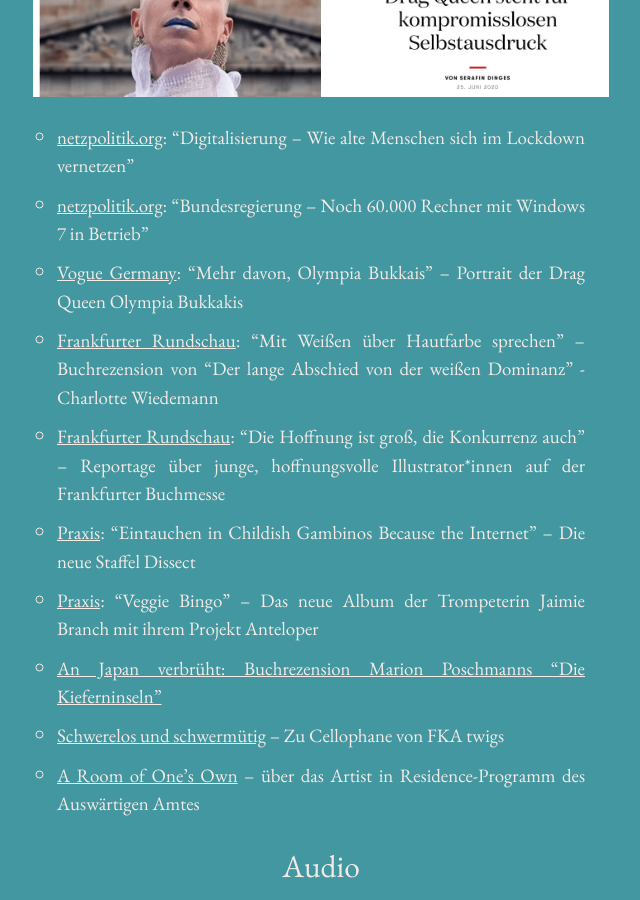
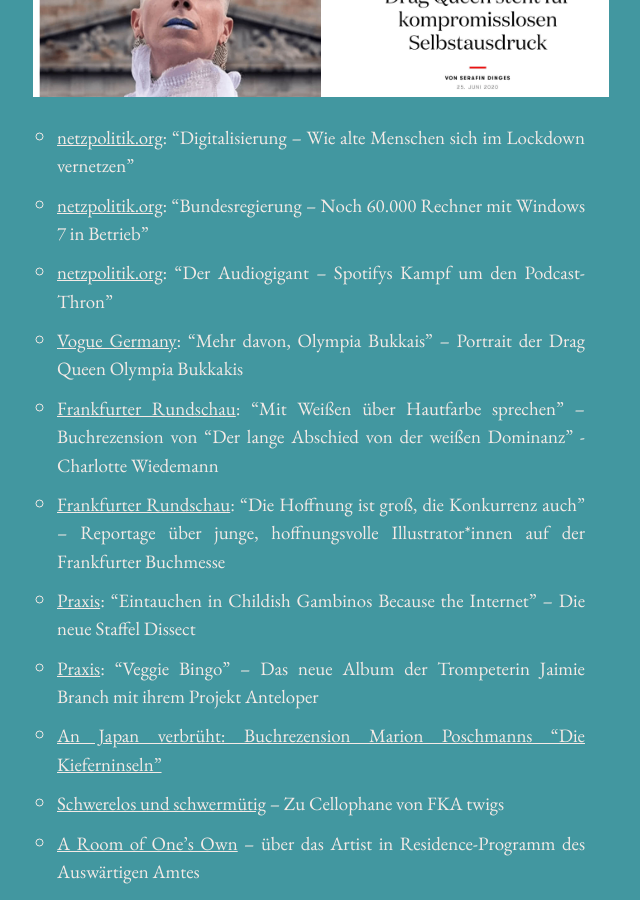
Before and after one commit to SerafinDinges/serafindinges.com, a Jekyll site: the page built from index.md, in a window 1280 px wide and 900 px high, scrolled down 976 px. Shown: the whole window, without its empty margins (319-959 px from the left). Built offline with Jekyll 4.4.1, drawn with Linux system fonts in a browser that asks for light colours.

Commit message:
Update index.md

```diff
--- a/index.md
+++ b/index.md
@@ -32,6 +32,8 @@ Please note that I don't have the rights to all of my work to share on my websit
 - [netzpolitik.org](https://netzpolitik.org/2020/wie-alte-menschen-sich-im-lockdown-vernetzen/): "Digitalisierung – Wie alte Menschen sich im Lockdown vernetzen"
 
 - [netzpolitik.org](https://netzpolitik.org/2021/bundesregierung-noch-60-000-rechner-mit-windows-7-in-betrieb/): "Bundesregierung – Noch 60.000 Rechner mit Windows 7 in Betrieb"
+
+- [netzpolitik.org](https://netzpolitik.org/2021/der-audiogigant-spotifys-kampf-um-den-podcast-thron/): "Der Audiogigant – Spotifys Kampf um den Podcast-Thron"
 
 - [Vogue Germany](https://www.vogue.de/lifestyle/artikel/mehr-davon-olympia-bukkakis): "Mehr davon, Olympia Bukkais" – Portrait der Drag Queen Olympia Bukkakis
 
```
